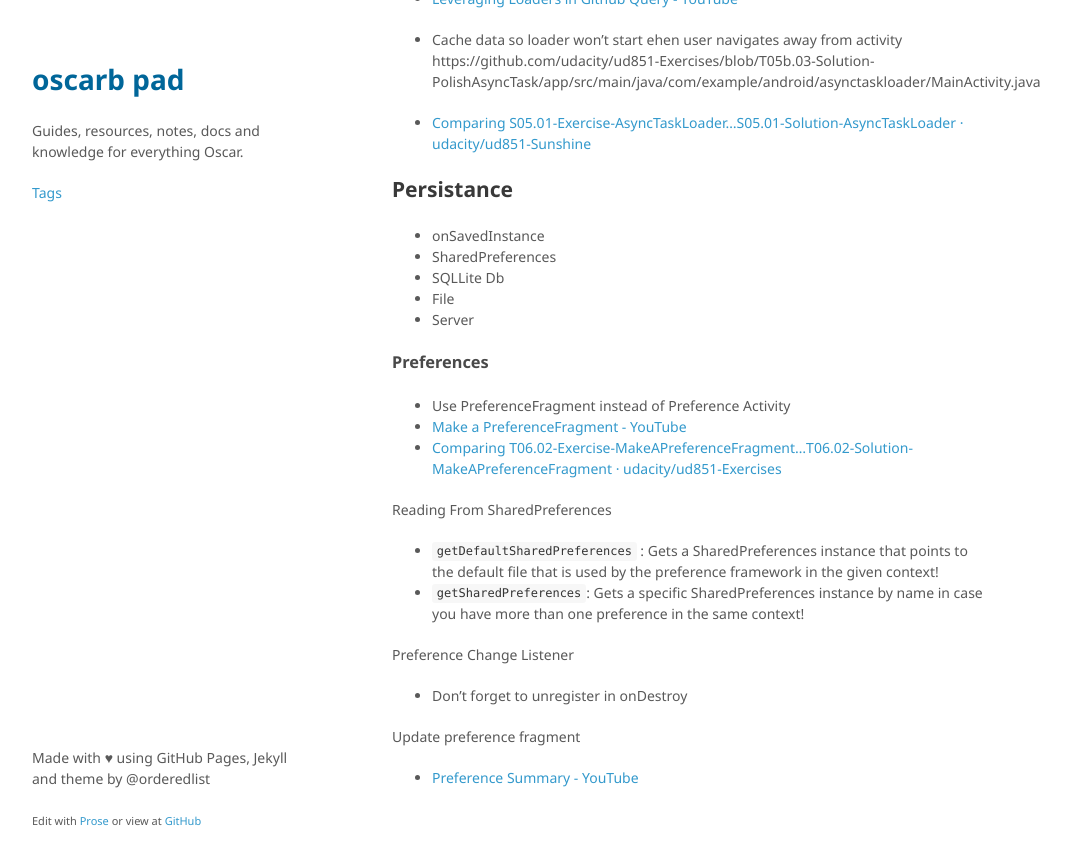
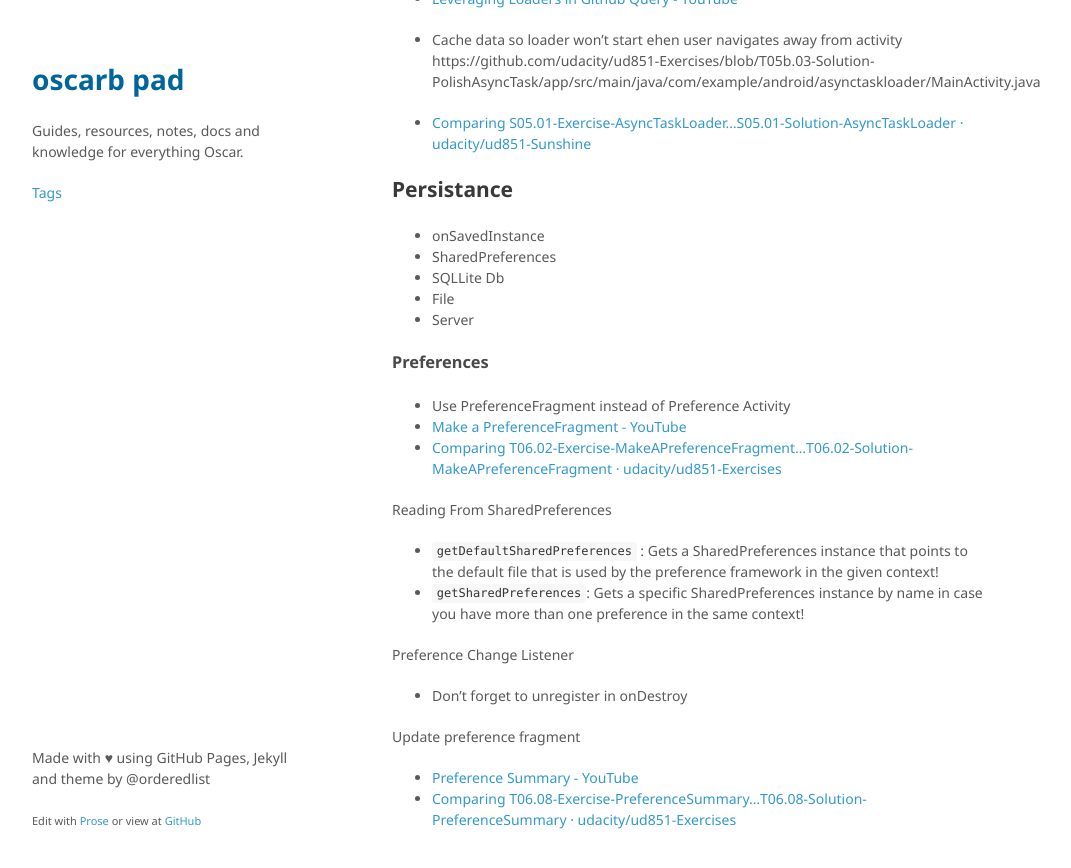
Before and after one commit to oscarb/pad, a Jekyll site: the page built from _docs/android-development-notes.md, in a window 1280 px wide and 900 px high, scrolled down 1071 px. Shown: the top 868 px of the window, without its empty margins (128-1199 px from the left). Built offline with Jekyll 4.4.1, drawn with Linux system fonts in a browser that asks for light colours; some web fonts are replaced.

Commit message:
Updated android-development-notes.md

```diff
--- a/_docs/android-development-notes.md
+++ b/_docs/android-development-notes.md
@@ -77,3 +77,4 @@ Preference Change Listener
 
 Update preference fragment
 * [Preference Summary - YouTube](https://www.youtube.com/watch?v=cXqgkDC8fNg)
+* [Comparing T06.08-Exercise-PreferenceSummary...T06.08-Solution-PreferenceSummary · udacity/ud851-Exercises](https://github.com/udacity/ud851-Exercises/compare/T06.08-Exercise-PreferenceSummary...T06.08-Solution-PreferenceSummary)
```
